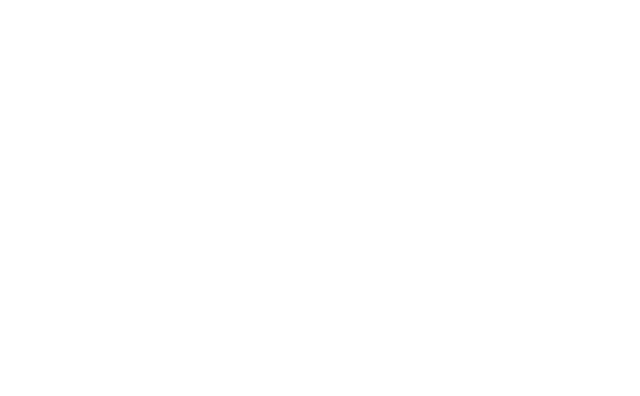
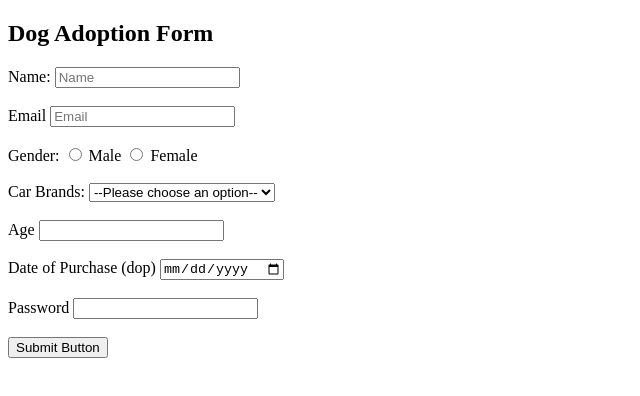
Before and after one commit to acciojob/car-insurance-form-lokeshgoud15, a website: page main.html in a window 1280 px wide. Shown: the whole page, without its empty margins (0-640 px from the left). Drawn offline with Linux system fonts and the light colour scheme.

Commit message:
created a submission

```diff
--- a/main.html
+++ b/main.html
@@ -8,6 +8,70 @@
 
 <body>
 	<!-- the entire body must be written by student -->
+
+	<!DOCTYPE html>
+<html lang="en">
+<head>
+    <meta charset="UTF-8">
+    <meta name="viewport" content="width=device-width, initial-scale=1.0">
+    <title>Dog Adoption Form</title>
+</head>
+<body>
+
+    <h2>Dog Adoption Form</h2>
+
+    <form>
+        <label for="name">Name:</label>
+        <input type="text" id="name" name="name" placeholder="Name" required>
+        <br><br>
+
+        <label for="email">Email</label>
+        <input type="email" id="email" name="email" placeholder="Email" required>
+        <br><br>
+
+
+
+        <!-- Gender Radio Buttons -->
+        <label>Gender:</label>
+        <input type="radio" id="gender_m" name="gender" value="Male" required>
+        <label for="gender_m">Male</label>
+
+        <input type="radio" id="gender_f" name="gender" value="Female">
+        <label for="gender_f">Female</label>
+        <br><br>
+
+        <!-- Car Brands Dropdown -->
+        <label for="cars">Car Brands:</label>
+        <select id="cars" name="cars">
+            <option value="" disabled selected>--Please choose an option--</option>
+            <option value="Toyota">Toyota</option>
+            <option value="Honda">Honda</option>
+            <option value="Ford">Audi</option>
+            <option value="BMW">BMW</option>
+            <option value="Mercedes">Mercedes</option>
+        </select>
+        <br><br>
+
+		<label for="carage">Age</label>
+        <input type="number" id="carage" name="carage"  required>
+        <br><br>
+
+		<label for="dop">Date of Purchase (dop)</label>
+        <input type="date" id="dop" name="dop"  required>
+        <br><br>
+
+		<label for="password">Password</label>
+        <input type="password" id="password" name="password"  required>
+        <br><br>
+
+
+        <!-- Submit Button -->
+        <input type="submit" id="submit" value="Submit Button">
+    </form>
+
+</body>
+</html>
+
     <script type="text/javascript" src="./script.js">
 </script>
 
```
